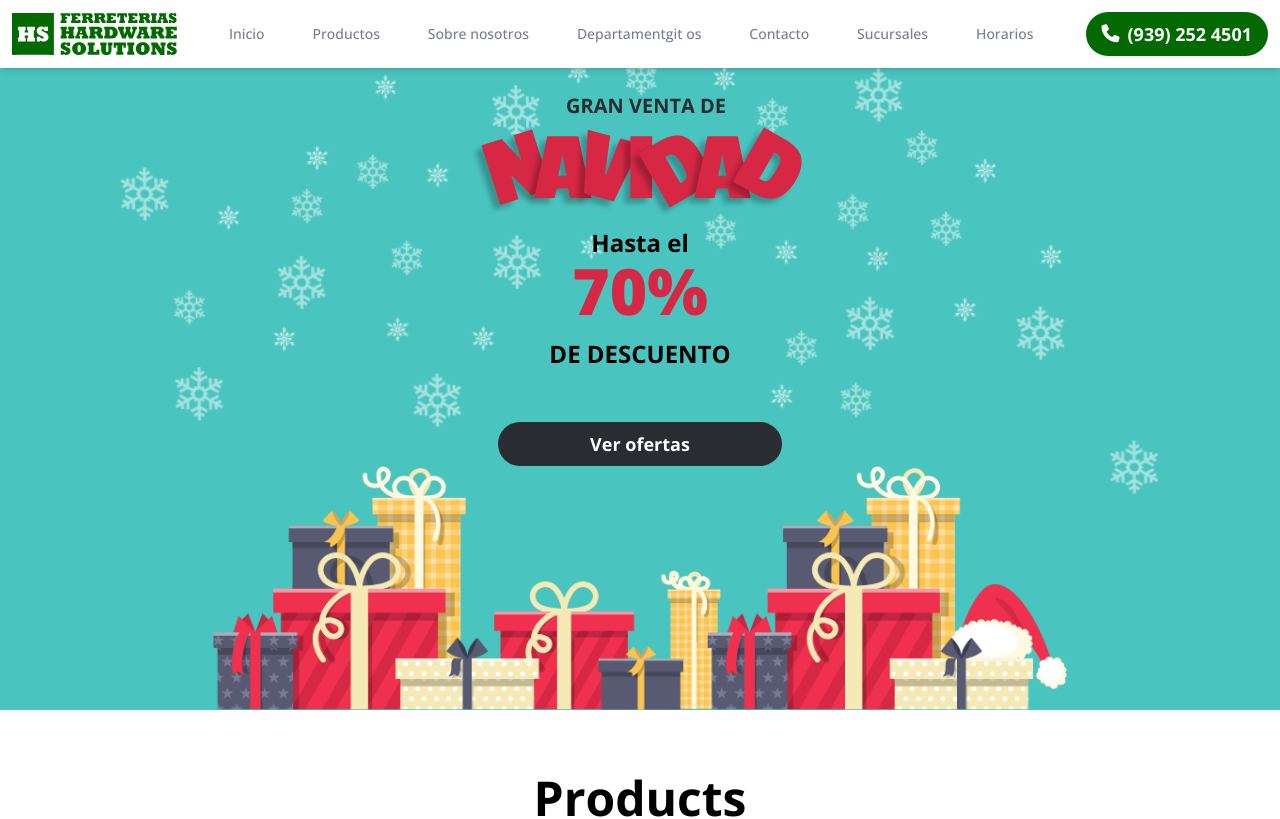
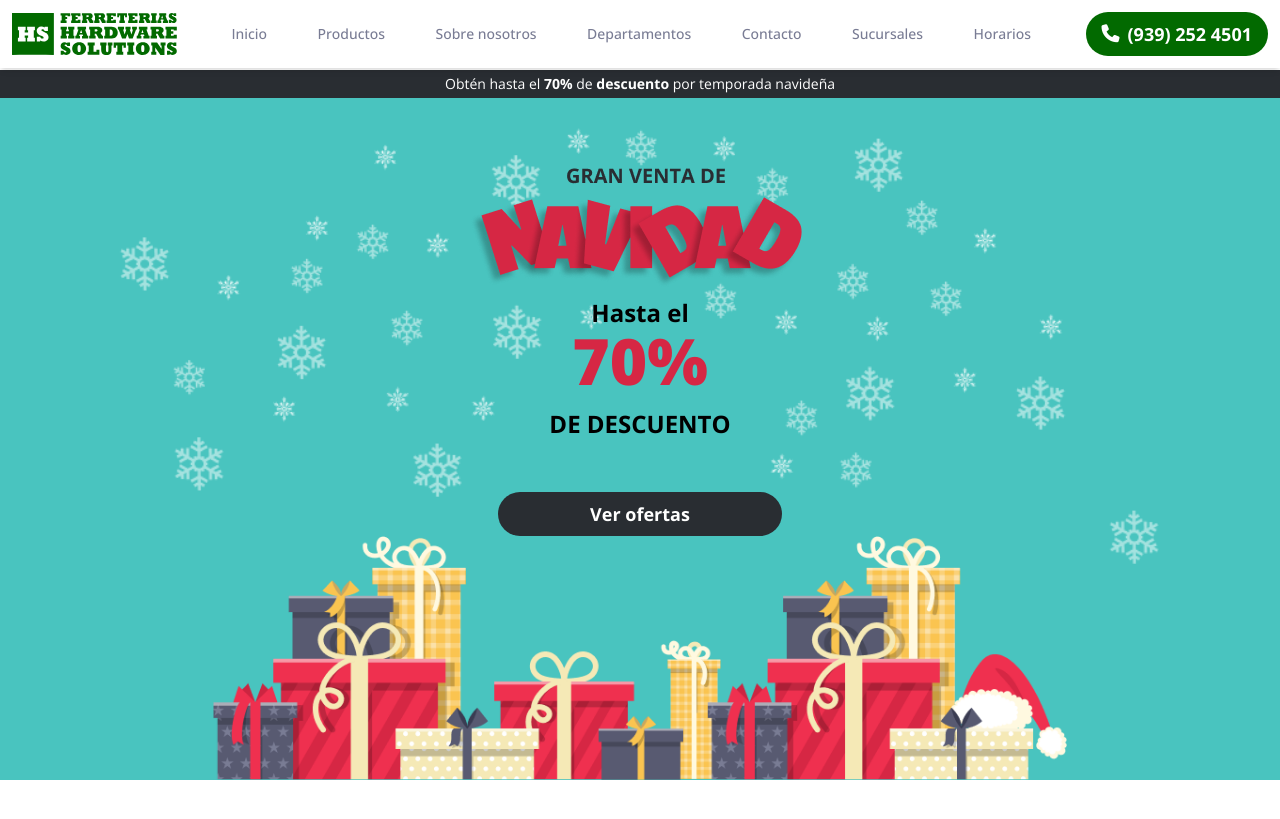
Before and after one commit to angelicacruzopf/hd-solutions, a React (Create React App) app: page / in a window 1280 px wide. Shown: the top 819 px of the page. Built offline with nearby package versions, Linux system fonts and the light colour scheme.

Commit message:
Banner promocional

```diff
--- a/src/components/Navbar.jsx
+++ b/src/components/Navbar.jsx
@@ -6,16 +6,16 @@ import {ReactComponent as Logo} from '../assets/img/hs-logo-full.svg';
 export default function Navbar() {
 
     return (
-        <nav class="flex flex-row justify-between items-center text-sm bg-white fixed z-50 w-full shadow-md">
+        <nav class="flex flex-row justify-between items-center text-sm bg-white fixed z-50 w-full shadow-md top-0">
             <div class="m-3 text-xs">
                 <Logo />
             </div>
             <div class='flex flex-row grow justify-center'>
-                <ul class='navbar flex flex-row grow justify-evenly font-medium text-lighterGray'>
+                <ul class='navbar flex flex-row grow justify-evenly font-medium text-lighterGray text-center'>
                     <li><Link to="/">Inicio</Link></li>
                     <li><Link to="/Productos">Productos</Link></li>
                     <li><Link to="/Sobre-nosotros">Sobre nosotros</Link></li>
-                    <li><Link to="/Departamentos">Departamentgit os</Link></li>
+                    <li><Link to="/Departamentos">Departamentos</Link></li>
                     <li><Link to="/Contacto">Contacto</Link></li>
                     <li><Link to="/Sucursales">Sucursales </Link></li>
                     <li><Link to="/Horarios">Horarios</Link></li>
--- a/src/components/SmBanner.jsx
+++ b/src/components/SmBanner.jsx
@@ -3,7 +3,7 @@ import React from 'react';
 function SmBanner() {
     return (
      <section>
-        <div class="bg-darkGray text-white text-sm">
+        <div class="bg-darkGray text-white text-sm relative sm-banner">
             <p class="text-center p-1">
                 Obtén hasta el <strong>70%</strong> de <strong>descuento </strong> por temporada navideña
             </p>
--- a/src/css/banner.css
+++ b/src/css/banner.css
@@ -3,3 +3,7 @@
     background-position: center;
     background-size: cover;
 }
+
+.sm-banner{
+    margin-top: 70px;
+}
```
